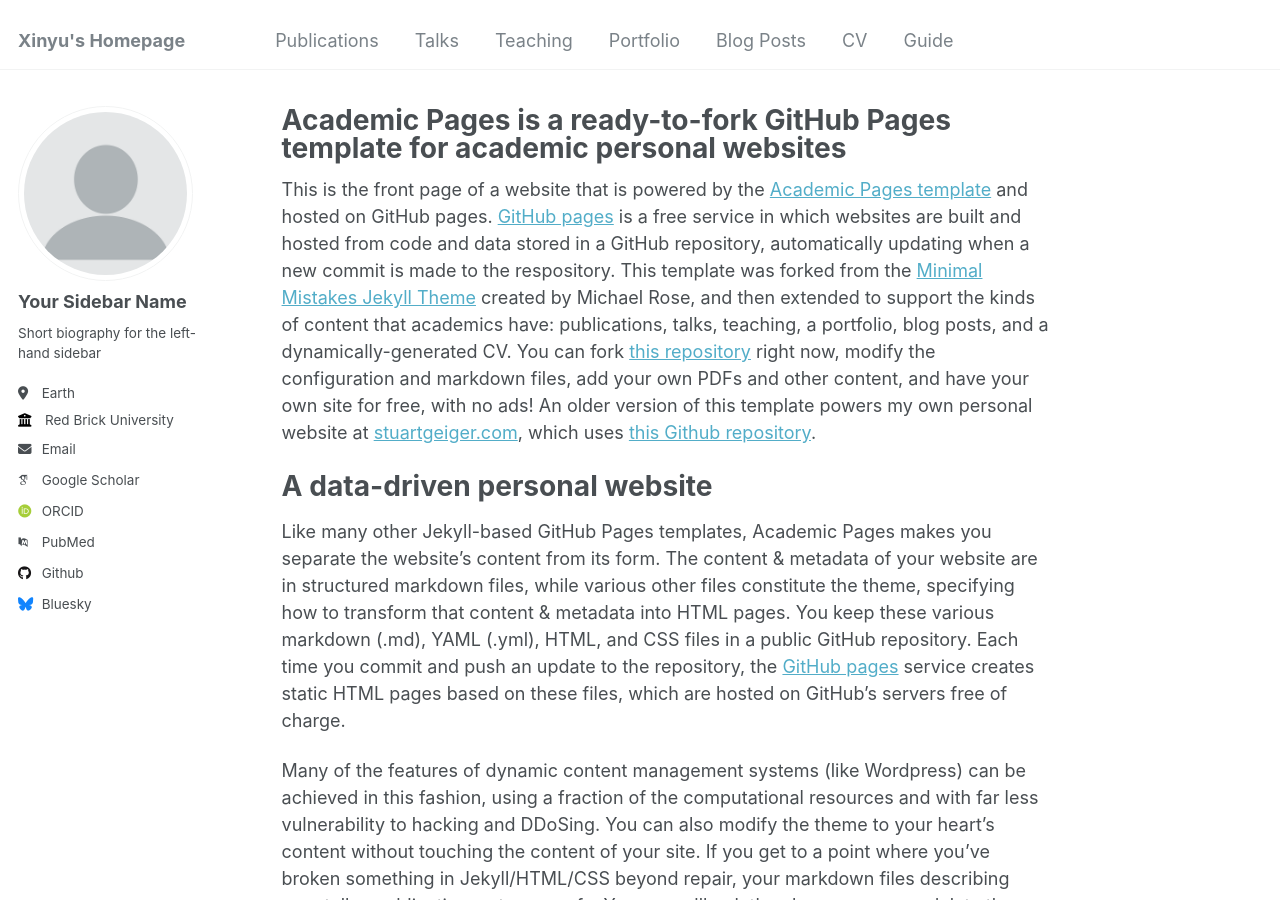
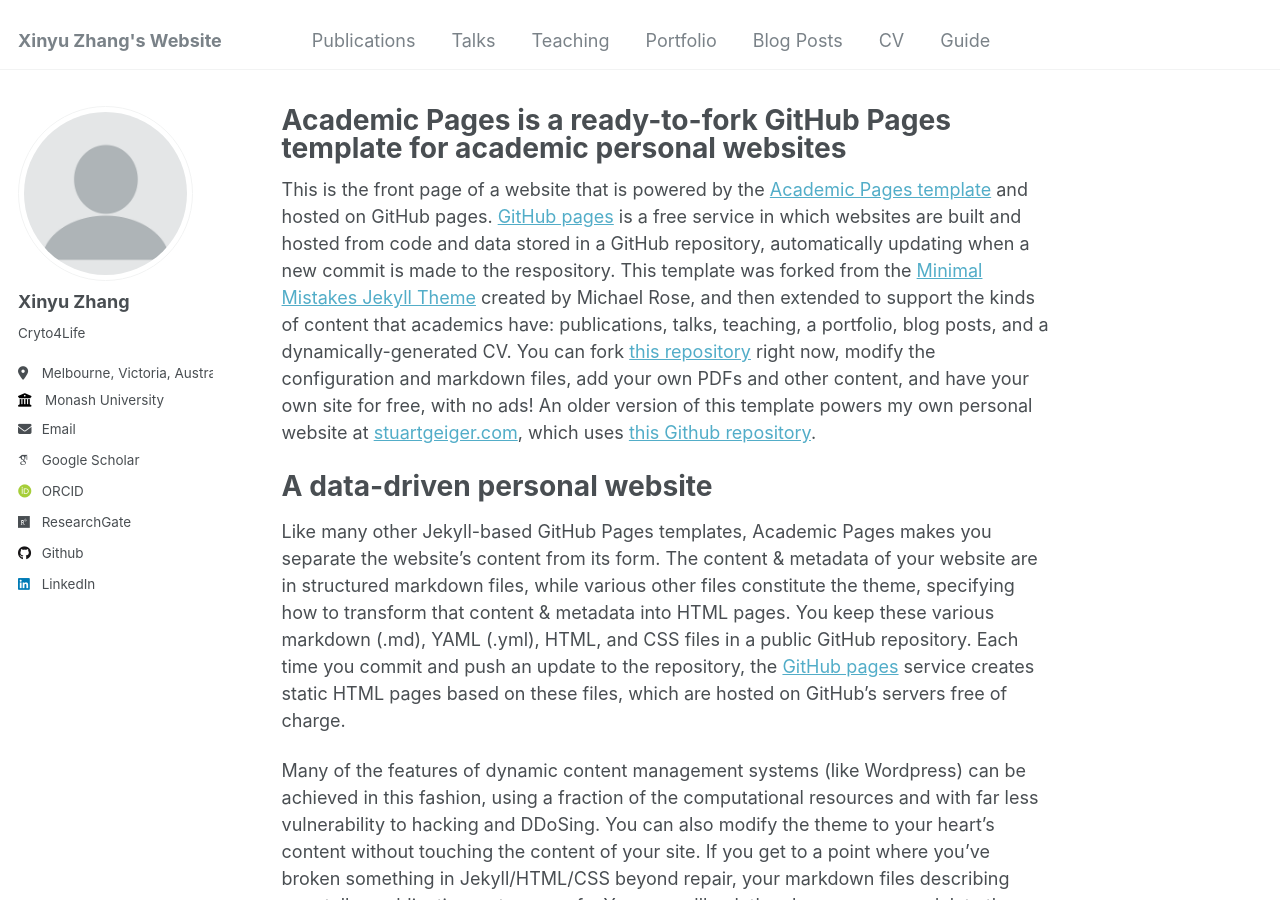
Before and after one commit to cryptome-xyz/cryptome-xyz.github.io, a Jekyll site: the page built from _pages/about.md, in a window 1280 px wide and 900 px high. Built offline with Jekyll 4.4.1, drawn with Linux system fonts in a browser that asks for light colours; some web fonts are replaced.

Commit message:
Update _config.yml

```diff
--- a/_config.yml
+++ b/_config.yml
@@ -8,13 +8,13 @@
 
 # Basic Site Settings
 locale                   : "en-US"
-title                    : "Xinyu's Homepage"
+title                    : "Xinyu Zhang's Website"
 title_separator          : "-"
 name                     : &name "Xinyu Zhang"
 description              : &description ""
-url                      : https://academicpages.github.io # the base hostname & protocol for your site e.g. "https://mmistakes.github.io"
+url                      : https://cryptome-xyz.github.io/ # the base hostname & protocol for your site e.g. "https://mmistakes.github.io"
 baseurl                  : "" # the subpath of your site, e.g. "/blog"
-repository               : "academicpages/academicpages.github.io"
+repository               : "cryptome-xyz/cryptome-xyz.github.io"
 
 # Site Author - The following control what appear as part of the author content on the side bar.
 #               If a field is blank the icon and link will not appear, otherwise it will be shown.
@@ -22,56 +22,56 @@
 author:
   # Biographic information
   avatar           : "profile.png"
-  name             : "Your Sidebar Name"
+  name             : "Xinyu Zhang"
   pronouns         : # example: "she/her"
-  bio              : "Short biography for the left-hand sidebar"
-  location         : "Earth"
-  employer         : "Red Brick University"
+  bio              : "Cryto4Life"
+  location         : "Melbourne, Victoria, Australia"
+  employer         : "Monash University"
   uri              : # URL
-  email            : "none@example.org"
+  email            : "xinyu.zhang1@monash.edu"
 
   # Academic websites
   arxiv            : # URL - Update with the correct link to your profile
-  googlescholar    : "https://scholar.google.com/citations?user=PS_CX0AAAAAJ"
+  googlescholar    : "https://scholar.google.com.au/citations?user=RayKcrQAAAAJ&hl=en"
   impactstory      : # URL
-  orcid            : "http://orcid.org/yourorcidurl"
-  semantic         : # URL
-  pubmed           : "https://www.ncbi.nlm.nih.gov/pubmed/?term=john+snow"
-  researchgate     : # URL
+  orcid            : "https://orcid.org/0009-0008-7764-4265"
+  # semantic         : # URL
+  # pubmed           : "https://www.ncbi.nlm.nih.gov/pubmed/?term=john+snow"
+  researchgate     : "https://www.researchgate.net/profile/Xinyu-Zhang-84"
 
   # Repositories and software development
-  bitbucket        : # Username - Update with your username on the site
-  codepen          : # Username
-  dribbble         : # Username
-  github           : "academicpages"
-  kaggle           : # Username
-  stackoverflow    : # User number or user number and name (i.e., use "1" or "1/jeff-atwood")
+  #bitbucket        : # Username - Update with your username on the site
+  #codepen          : # Username
+  #dribbble         : # Username
+  github           : "cryptome-xyz"
+  #kaggle           : # Username
+  #stackoverflow    : # User number or user number and name (i.e., use "1" or "1/jeff-atwood")
 
   # Social media
-  bluesky          : "bsky.app" # Replace this with you Bluesky username
-  facebook         : # Username
-  flickr           : # Username
-  foursquare       : # Username
-  goodreads        : # Username
-  google_plus      : # Username
-  keybase          : # Username
-  instagram        : # Username
-  lastfm           : # Username
-  linkedin         : # Username
-  mastodon         : # URL
-  medium           : # URL
-  pinterest        : # Username
-  soundcloud       : # Username
-  steam            : # Username
-  telegram         : # URL
-  tumblr           : # Username
-  twitter          : # Username for X / Twitter
-  vine             : # Username
-  weibo            : # Username
-  wikipedia        : # Username
-  xing             : # Username
-  youtube          : # Username
-  zhihu            : # URL
+  #bluesky          : "bsky.app" # Replace this with you Bluesky username
+  #facebook         : # Username
+  #flickr           : # Username
+  #foursquare       : # Username
+  #goodreads        : # Username
+  #google_plus      : # Username
+  #keybase          : # Username
+  #instagram        : # Username
+  #lastfm           : # Username
+  linkedin         : https://www.linkedin.com/in/xinyu-zhang-a1022a213
+  #mastodon         : # URL
+  #medium           : # URL
+  #pinterest        : # Username
+  #soundcloud       : # Username
+  #steam            : # Username
+  #telegram         : # URL
+  #tumblr           : # Username
+  #twitter          : # Username for X / Twitter
+  #vine             : # Username
+  #weibo            : # Username
+  #wikipedia        : # Username
+  #xing             : # Username
+  #youtube          : # Username
+  #zhihu            : # URL
 
 # Publication Category - The following the list of publication categories and their headings
 publication_category:
```
